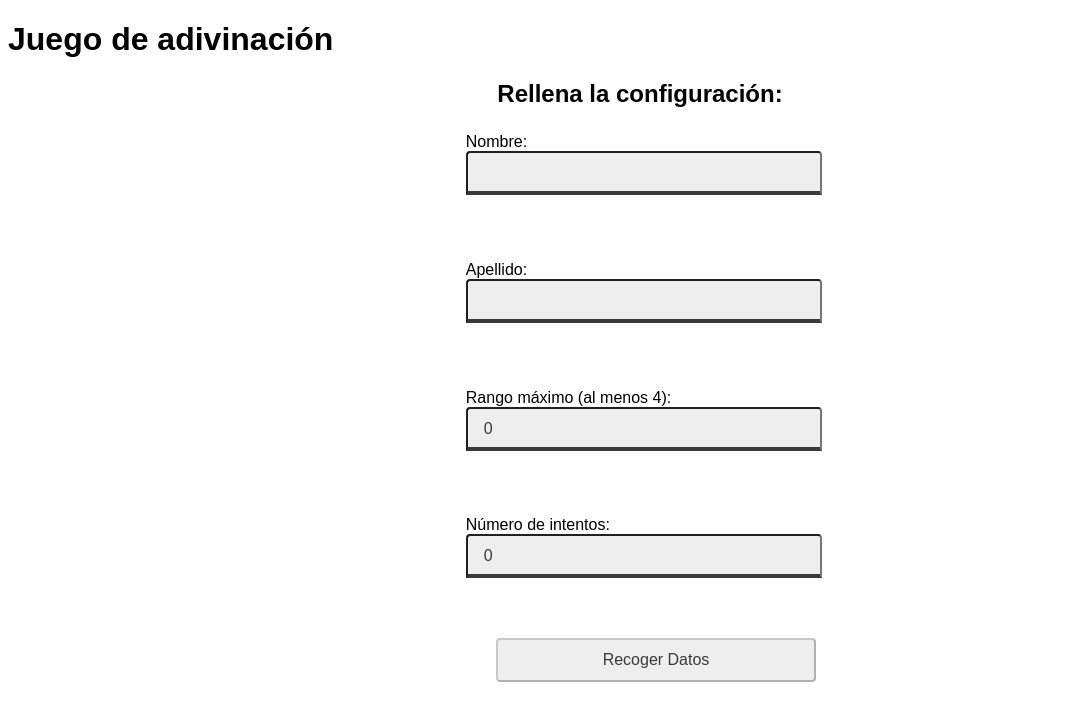
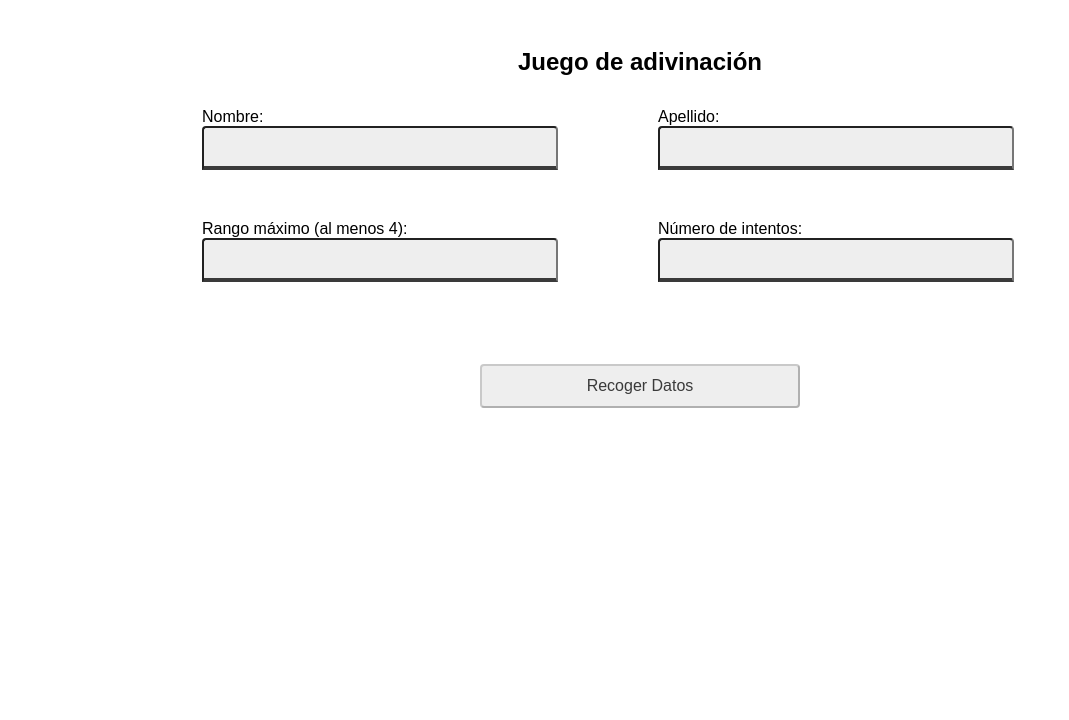
Before and after one commit to antlopezbirt/lopez_alvarez_anton_DWEC05_TE01, an Angular app: page / in a window 1280 px wide. Shown: the top 720 px of the page, without its empty margins (0-1069 px from the left). Built offline with nearby package versions, Linux system fonts and the light colour scheme.

Commit message:
Formulario de configuración remaquetado en grid. Implementado el número de intentos y las condiciones de juego finalizado.

```diff
--- a/src/app/juego/juego.component.css
+++ b/src/app/juego/juego.component.css
@@ -2,27 +2,26 @@
     font-family: arial, sans-serif;
 }
 
-h2 {
+section {
+    margin-top: 3rem;
     text-align: center;
 }
 
-form {
-    display: flex;
-    align-items: center;
-    flex-direction: column;
+.form-config {
+    display: grid;
+    grid-template-columns: 1fr 1fr;
     row-gap: 2rem;
-    position: relative;
-    margin-left: 2rem;
+    gap: 2rem;
+    max-width: 55rem;
+    margin-bottom: 2rem;
+    margin: 2rem auto 4rem;
 }
 
 fieldset {
-    text-align: center;
+    text-align: start;
     border: none;
     height: 5rem;
-}
-
-fieldset div {
-    text-align: start;
+    padding: 0;
 }
 
 label {
@@ -65,6 +64,15 @@ button {
     width: 20rem;
 }
 
-button:disabled {
+*:disabled {
     cursor: not-allowed;
 }
+
+.form-juego {
+    display: flex;
+    flex-direction: column;
+    align-items: center;
+    row-gap: 2rem;
+    margin: 4rem 0 2rem;
+    text-align: center;
+}
--- a/src/app/juego/juego.component.html
+++ b/src/app/juego/juego.component.html
@@ -1,10 +1,10 @@
-<h1>Juego de adivinación</h1>
+<!-- SECCION DE CONFIGURACION -->
 
 <section>
-  <h2>Rellena la configuración:</h2>
+  <h1>Juego de adivinación</h1>
 
-  <form>
-    <fieldset>
+  <div class="form-config">
+    <fieldset [disabled]="this.configuracion != null">
       <label for="nombreJugador">Nombre:</label>
       <input type="text" id="nombreJugador" name="nombreJugador" (keyup)="activarValidacionNombre()" (blur)="activarValidacionNombre()" [(ngModel)]="this.nombreJugador">
       <span [attr.class]="this.validacionNombreActiva && this.validarNombre() ? 'visible' : 'invisible'"> ✅️</span>
@@ -12,14 +12,14 @@
       <div class="validacion" *ngIf="this.validacionNombreActiva && !this.validarNombre()">El nombre no puede estar vacío</div>
     </fieldset>
 
-    <fieldset>
+    <fieldset [disabled]="this.configuracion != null">
       <label for="apellidoJugador">Apellido:</label>
       <input type="text" id="apellidoJugador" name="apellidoJugador" (keyup)="activarValidacionApellido()" (blur)="activarValidacionApellido()" [(ngModel)]="this.apellidoJugador">
       <span [attr.class]="this.validacionApellidoActiva && this.validarApellido() ? 'visible' : 'invisible'"> ✅️</span>
       <div class="validacion" *ngIf="this.validacionApellidoActiva && !this.validarApellido()">El apellido no puede estar vacío</div>
     </fieldset>
 
-    <fieldset>
+    <fieldset [disabled]="this.configuracion != null">
       <label for="rangoMaximo">Rango máximo (al menos 4):</label>
       <input type="text" id="rangoMaximo" name="rangoMaximo" (keyup)="activarValidacionRango()" (blur)="activarValidacionRango()" [(ngModel)]="this.rangoMaximo">
       <span [attr.class]="this.validacionRangoActiva && this.validarRango() == 'valido' ? 'visible' : 'invisible'"> ✅️</span>
@@ -27,31 +27,43 @@
       <div class="validacion" *ngIf="this.validacionRangoActiva && this.validarRango() == 'tipo'">El valor introducido no es un número</div>
     </fieldset>
 
-    <fieldset>
+    <fieldset [disabled]="this.configuracion != null">
       <label for="numIntentos">Número de intentos:</label>
       <input type="text" id="numIntentos" name="numIntentos" [(ngModel)]="this.numIntentos">
       <span class="invisible"> ✅️</span>
     </fieldset>
+  </div>
 
-    <button [attr.disabled]="this.validarBoton() ? null : true" (click)="recogerDatos()">Recoger Datos</button>
-  </form>
+  <button [attr.disabled]="(this.validarBoton() && this.configuracion === null) ? null : true" (click)="recogerDatos()">Recoger Datos</button>
+
 </section>
 
+<!-- SECCION DEL JUEGO -->
+
 <section *ngIf="this.configuracion != null">
+  <hr>
   <h2>Ongi Etorri {{this.configuracion.nombreJugador}} {{this.configuracion.apellidoJugador}}</h2>
-  <form>
-    <input type="text" id="entradaIntento" name="entradaIntento" [(ngModel)]="this.entradaIntento">
-    <button (click)="procesarIntento()">Enviar</button>
 
+  <div class="form-juego">
+    <fieldset [disabled]="this.juegoTerminado === true">
+      <label for="entradaIntento">¿En qué número estoy pensando?</label>
+      <input type="text" id="entradaIntento" name="entradaIntento" [(ngModel)]="this.entradaIntento">
+    </fieldset>
+
+    <button [disabled]="this.juegoTerminado === true" (click)="procesarIntento()">Enviar</button>
+  </div>
+
+
+  <div *ngIf="this.sumaIntentos < this.configuracion.numIntentos; else finJuego">
     <p [ngSwitch]="this.resultado">
+      <span [ngStyle]="{'color': this.resultado}" *ngSwitchCase="'orange'">El valor introducido no es un número</span>
       <span [ngStyle]="{'color': this.resultado}" *ngSwitchCase="'black'">Te pasaste</span>
       <span [ngStyle]="{'color': this.resultado}" *ngSwitchCase="'red'">Caliente</span>
       <span [ngStyle]="{'color': this.resultado}" *ngSwitchCase="'gold'">Templado</span>
       <span [ngStyle]="{'color': this.resultado}" *ngSwitchCase="'blue'">Frío</span>
       <span [ngStyle]="{'color': this.resultado}" *ngSwitchCase="'green'">Has ganado</span>
     </p>
-  </form>
-
-
+  </div>
+  <ng-template #finJuego>¡Se terminó el juego! Te has quedado sin intentos.</ng-template>
 
 </section>
--- a/src/app/juego/juego.component.ts
+++ b/src/app/juego/juego.component.ts
@@ -19,20 +19,21 @@ export class JuegoComponent implements OnInit {
   public validacionApellidoActiva: boolean = false;
   public apellidoValido: boolean = false;
 
-  public rangoMaximo: number = 0;
+  public rangoMaximo: any = "";
   public validacionRangoActiva: boolean = false;
   public rangoValido: boolean = false;
 
-  public numIntentos: number = 0;
+  public numIntentos: any = "";
 
   public botonActivo: boolean = false;
 
   public numeroAleatorio: number = 0;
 
-  public entradaIntento: number = 0;
+  public entradaIntento: any = "";
   public sumaIntentos: number = 0;
 
   public resultado: string = "";
+  public juegoTerminado: boolean = false;
 
   constructor() {}
 
@@ -40,6 +41,7 @@ export class JuegoComponent implements OnInit {
 
   }
 
+  // Antes de que el usuario interactúe con los inputs, las validaciones están desactivadas
   activarValidacionNombre(): void {
     this.validacionNombreActiva = true;
   }
@@ -92,11 +94,26 @@ export class JuegoComponent implements OnInit {
     console.log('Numero aleatorio: ', this.numeroAleatorio);
   }
 
+  // Se ha utilizado la técnica de devolver strings de nombres de colores HTML para aprovecharlos en la vista
   procesarIntento(): void {
-    if(this.entradaIntento > this.numeroAleatorio) this.resultado = "black";
-    else if(this.entradaIntento == (this.numeroAleatorio - 1)) this.resultado = "red";
-    else if(this.entradaIntento == (this.numeroAleatorio - 2)) this.resultado = "gold";
-    else if(this.entradaIntento < (this.numeroAleatorio - 2)) this.resultado = "blue";
-    else this.resultado = "green";
+    console.log('Intento: ', this.entradaIntento);
+    // Si no es un número saca un mensaje de error anaranjado
+    if (isNaN(+this.entradaIntento) || this.entradaIntento == "") this.resultado = "orange";
+    else {
+      // Si acierta se termina el juego
+      if (this.entradaIntento == this.numeroAleatorio) {
+        this.resultado = "green";
+        this.juegoTerminado = true;
+      } else {
+        // Cuenta los intentos gastados
+        this.sumaIntentos++;
+        if(this.configuracion != null && this.sumaIntentos == this.configuracion.numIntentos) this.juegoTerminado = true;
+        if(this.entradaIntento > this.numeroAleatorio) this.resultado = "black";
+        else if(this.entradaIntento == (this.numeroAleatorio - 1)) this.resultado = "red";
+        else if(this.entradaIntento == (this.numeroAleatorio - 2)) this.resultado = "gold";
+        else if(this.entradaIntento < (this.numeroAleatorio - 2)) this.resultado = "blue";
+      }
+    }
   }
+
 }
```
